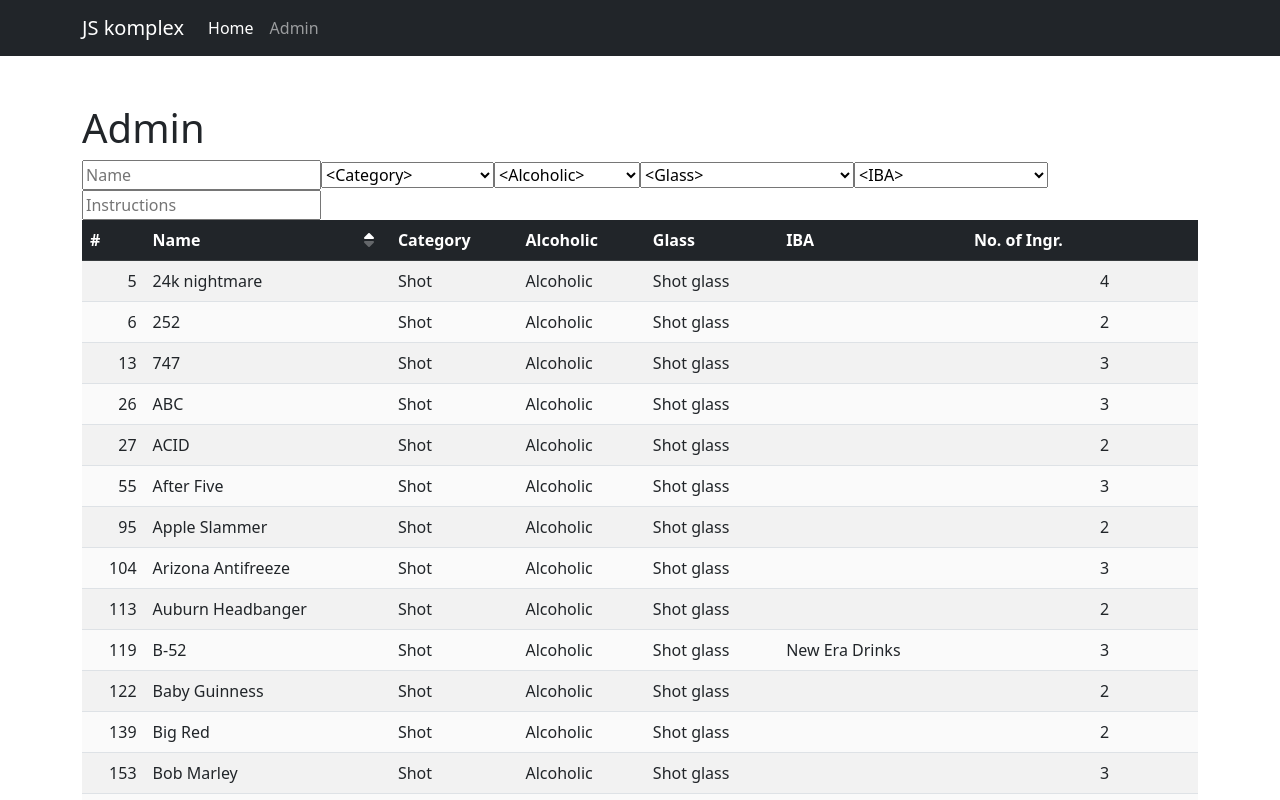
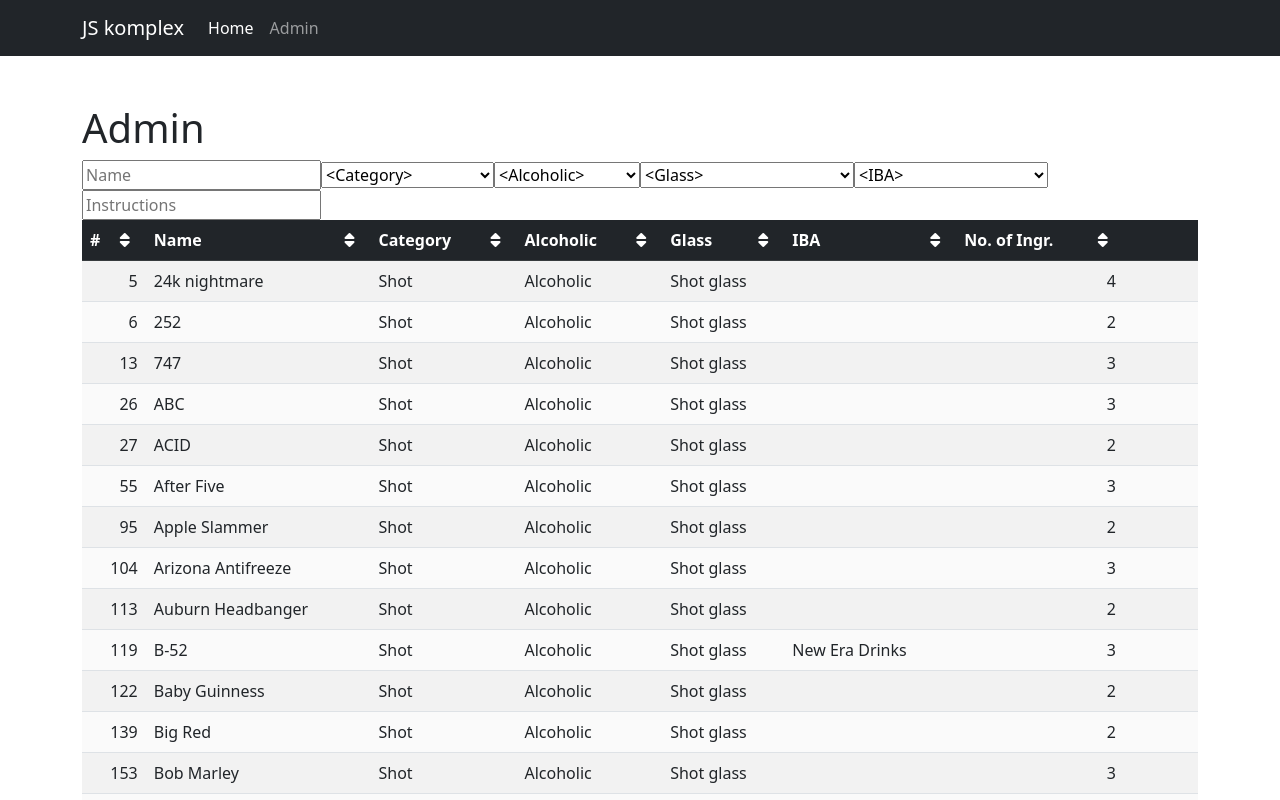
Before and after one commit to zschopper/js-cocktails-n-dreams, a plain HTML site: page admin.html in a window 1280 px wide. Both pictures are taken after a click on the element "Name". Shown: the top 800 px of the page. Drawn offline with nearby package versions, Linux system fonts and the light colour scheme.

Commit message:
Items refactored to Drinks class, sorting works again

```diff
--- a/assets/css/index.css
+++ b/assets/css/index.css
@@ -28,38 +28,25 @@ tr:hover .data-operations {
     cursor: pointer;
 }
 
-table thead > tr > th[aria-sort],
-table thead > tr > th[aria-sort="ascending"],
-table thead > tr > th[aria-sort="descending"] {
+table thead > tr > th[data-sortable] {
+  cursor: pointer;
   padding-right: 30px;
+  position: relative;
 }
 
 table thead > tr > th:active {
   outline: 0;
 }
 
-table thead [aria-sort],
-table thead [aria-sort="ascending"],
-table thead [aria-sort="descending"] {
-  cursor: pointer;
-  position: relative;
-}
-
-table thead [aria-sort]:after,
-table thead [aria-sort]:before,
-table thead [aria-sort="ascending"]:after,
-table thead [aria-sort="ascending"]:before,
-table thead [aria-sort="descending"]:after,
-table thead [aria-sort="descending"]:before {
+table thead [data-sortable]:after,
+table thead [data-sortable]:before {
   position: absolute;
   bottom: 0.5em;
   display: block;
   opacity: 0.3;
 }
 
-table thead [aria-sort]:before,
-table thead [aria-sort="ascending"]:before,
-table thead [aria-sort="descending"]:before {
+table thead [data-sortable]:before {
   right: 1em;
   content: "\f0de";
   font-family: "Font Awesome\ 5 Free";
@@ -67,9 +54,7 @@ table thead [aria-sort="descending"]:before {
   font-size: 1rem;
 }
 
-table thead [aria-sort]:after,
-table thead [aria-sort="ascending"]:after,
-table thead [aria-sort="descending"]:after {
+table thead [data-sortable]:after {
   content: "\f0dd";
   font-family: "Font Awesome\ 5 Free";
   font-weight: 900;
@@ -77,8 +62,8 @@ table thead [aria-sort="descending"]:after {
   font-size: 1rem;
 }
 
-table thead [aria-sort="ascending"]:before,
-table thead [aria-sort="descending"]:after {
+table thead [data-sortable]:before,
+table thead [data-sortable]:after {
   opacity: 1;
 }
 
--- a/assets/js/ItemsTable.js
+++ b/assets/js/ItemsTable.js
@@ -1,6 +1,6 @@
 "use strict";
 
-import { fieldDefs, filteredItemList, itemList, sortItems } from "./items.js";
+import { Drinks } from "./items.js";
 
 export class ItemsTable {
 
@@ -34,7 +34,7 @@ export class ItemsTable {
             if (items.length > 0) {
                 thead += "<tr>";
                 // console.log(fieldDefs);
-                for (let field of fieldDefs) {
+                for (let field of Drinks.fieldDefs) {
                     if (field.displayOn.includes("table")) {
                         thead += `<th data-key="${field.name}" data-sortable="${field.sortable}">${field.title}</th>`;
                     }
@@ -46,8 +46,7 @@ export class ItemsTable {
                 `<thead class="table-dark">${thead}</thead>` +
                 `<tbody></tbody>` +
                 `</table>`);
-
-            $(this.container + " table th[data-sortable='true']").off().on("click", thClick);
+            $(this.container + " table th[data-sortable='true']").off("click", thClick).on("click", thClick);
 
         } else {
             $(this.container + " table tbody").empty();
@@ -66,7 +65,7 @@ export class ItemsTable {
             let item = items[index];
 
             html += `<tr data-internalid="${index}">`
-            for (let field of fieldDefs) {
+            for (let field of Drinks.fieldDefs) {
                 if (field.displayOn.includes("table")) {
                     switch(field.displayAs) {
                         case "image":
@@ -100,29 +99,26 @@ function deleteClick(event) {
     let idx = $(event.target).closest("*[data-internalid]").attr("data-internalid");
     console.log("deleteClick", idx)
     itemList.splice(idx, 1);
-    ItemsTable.instance.buildTable(filteredItemList);
+    ItemsTable.instance.buildTable(Drinks.filteredItemList);
 }
 
 function editClick(event) {
     let idx = $(event.target).closest("*[data-internalid]").attr("data-internalid");
     // openModal(itemList[idx], fieldDefs, modalParent);
     console.log("editClick", idx);
-    ItemsTable.instance.buildTable(filteredItemList);
+    ItemsTable.instance.buildTable(Drinks.filteredItemList);
 }
 
 function thClick(event) {
     let target = $(event.target)
 
-    if (target.attr("aria-sort") !== undefined) {
-        if (target.attr("aria-sort") == "ascending")
-            target.attr("aria-sort", "descending");
-        else if (target.attr("aria-sort") == "descending")
-            target.attr("aria-sort", "ascending");
+    if (target.attr("aria-sort") == "ascending") {
+        target.attr("aria-sort", "descending");
     } else {
         $("th[aria-sort]").removeAttr("aria-sort");
         target.attr("aria-sort", "ascending");
     }
-    sortItems(target.attr("data-key"), target.attr("aria-sort") === "ascending");
-    ItemsTable.instance.buildTable(filteredItemList);
 
+    Drinks.sortItems(target.attr("data-key"), target.attr("aria-sort") === "ascending");
+    ItemsTable.instance.buildTable(Drinks.filteredItemList);
 }
--- a/assets/js/filterUI.js
+++ b/assets/js/filterUI.js
@@ -1,4 +1,4 @@
-import { itemList, fieldDefs, fieldValues } from "./items.js";
+import { Drinks } from "./items.js";
 
 export class FilterUI { // singleton class
 
@@ -22,8 +22,8 @@ export class FilterUI { // singleton class
 
         this.container = container;
 
-        for (let key in fieldDefs) {
-            let field = fieldDefs[key];
+        for (let key in Drinks.fieldDefs) {
+            let field = Drinks.fieldDefs[key];
             if (field.filter != "") {
 
                 // console.log("FilterUI.initFields, FilterField: ", key, field);
@@ -33,9 +33,9 @@ export class FilterUI { // singleton class
                 } else if (field.filter == "list") {
                     // console.log("FilterField: (list)", key, field)
                     let options = "";
-                    // console.log("xx",fieldValues, field.name);
+                    // console.log("xx", Drinks.fieldValues, field.name);
 
-                    let currentFieldValues = fieldValues[field.name]
+                    let currentFieldValues = Drinks.fieldValues[field.name]
                     for (let key in currentFieldValues) {
                         let optionText = currentFieldValues[key];
                         if (optionText == "") {
@@ -56,25 +56,27 @@ export class FilterUI { // singleton class
         let text = target.text();
         let fieldName = target.data("fieldName")
         let fieldDisplayName = target.data("fieldDisplayName")
+
         if (target.is("select")) {
             let selected = target.children("option:selected");
             text = selected.text();
-            selected.prop("disabled", "true");
+            selected.prop("disabled", "true"); // disable selected item to avoid be selected again
         } else if (target.is("input:text")) {
-
             text = target.val();
             target.val("") // cleanup input after using its value
         }
 
         // console.log("filterFieldChange", target, value, text, fieldName, fieldDisplayName);
-        $(this.container).append(`<div class="filter-badge" data-field-name="${fieldName}" data-value="${value}">${fieldDisplayName}: ${text}<sm><button type="button" class="btn btn-sm btn-close" aria-label="Close"></button></sm></div>`)
-        $(this.container).children(".filter-badge").off().on("click", event => this.removeFilterClick(event))
-
+        $(this.container).append(`<div class="filter-badge" data-field-name="${fieldName}" data-value="${value}">${fieldDisplayName}: ${text}<button type="button" class="btn btn-sm btn-close" aria-label="Close"></button></div>`)
+        console.log($(this.container).children(".filter-badge button"))
+        $(this.container + " .filter-badge button").off().on("click", event => this.removeFilterClick(event))
     }
 
     removeFilterClick(event) {
+
         console.log("removeFilterClick")
-        $(event.target).remove()
+        // TODO: re-enable selected but disabled item.
+        $(event.target).parent(".filter-badge").remove()
     }
 }
 
--- a/assets/js/items.js
+++ b/assets/js/items.js
@@ -1,7 +1,12 @@
+"use strict";
+
 import { Drink } from "./drink.js";
-export let itemList = [];
-export let filteredItemList =  [];
-export let fieldDefs = [
+
+export class Drinks {
+
+    static itemList = [];
+    static filteredItemList = [];
+    static fieldDefs = [
         {
             name: "id",
             title: "#",
@@ -76,12 +81,7 @@ export let fieldDefs = [
         },
     ];
 
-// create object from field def list (for quicker access of fields by their name)
-export let fieldDefByName = {};
-
-fieldDefs.map((v, k) => { fieldDefByName[v.name] = v });
-
-export let fieldValues = {
+    static fieldValues = {
         alcoholic: [],
         category: [],
         glass: [],
@@ -89,8 +89,90 @@ export let fieldValues = {
         ingredient: [],
     };
 
-export function loadItems() {
-    itemList = [];
+    // create object from field def list (for quicker access of fields by their name)
+    static fieldDefByName = {};
+
+    static init() {
+        Drinks.fieldDefs = [
+            {
+                name: "id",
+                title: "#",
+                displayAs: "number",
+                displayOn: ["card", "table"],
+                sortable: true,
+                filter: "number",
+            },
+            {
+                name: "name",
+                title: "Name",
+                displayAs: "text",
+                displayOn: ["card", "table"],
+                sortable: true,
+                filter: "text",
+            },
+            {
+                name: "category",
+                title: "Category",
+                displayAs: "text",
+                displayOn: ["card", "table"],
+                sortable: true,
+                filter: "list",
+            },
+            {
+                name: "alcoholic",
+                title: "Alcoholic",
+                displayAs: "text",
+                displayOn: ["card", "table"],
+                sortable: true,
+                filter: "list",
+            },
+            {
+                name: "image",
+                title: "Image",
+                displayAs: "image",
+                displayOn: ["card"],
+                sortable: false,
+                filter: "",
+            },
+            {
+                name: "glass",
+                title: "Glass",
+                displayAs: "text",
+                displayOn: ["card", "table"],
+                sortable: true,
+                filter: "list",
+            },
+            {
+                name: "iba",
+                title: "IBA",
+                displayAs: "text",
+                displayOn: ["card", "table"],
+                sortable: true,
+                filter: "list",
+            },
+            {
+                name: "instructions",
+                title: "Instructions",
+                displayAs: "text",
+                displayOn: ["card"],
+                sortable: false,
+                filter: "text",
+            },
+            {
+                name: "noOfIngredients",
+                title: "No. of Ingr.",
+                displayAs: "number",
+                displayOn: ["table"],
+                sortable: true,
+                filter: "",
+            },
+        ];
+
+        Drinks.fieldDefs.map((v, k) => { Drinks.fieldDefByName[v.name] = v });
+    }
+
+    static loadItems() {
+        Drinks.itemList = [];
 
         $.ajax({
             url: 'assets/data/all_drinks.json',
@@ -113,33 +195,32 @@ export function loadItems() {
                         ingredients: [],
                     }
 
-                fieldValues["alcoholic"].push(values.alcoholic);
-                fieldValues["category"].push(values.category);
-                fieldValues["glass"].push(values.glass);
-                fieldValues["iba"].push(values.iba);
+                    Drinks.fieldValues["alcoholic"].push(values.alcoholic);
+                    Drinks.fieldValues["category"].push(values.category);
+                    Drinks.fieldValues["glass"].push(values.glass);
+                    Drinks.fieldValues["iba"].push(values.iba);
                     let i = 1;
                     while (item.hasOwnProperty("strIngredient" + i) && item["strIngredient" + i]) {
                         values.ingredients.push({
                             "measure": item["strMeasure" + i],
                             "ingredient": item["strIngredient" + i],
                         });
-                    fieldValues["ingredient"].push(item["strIngredient" + i]);
+                        Drinks.fieldValues["ingredient"].push(item["strIngredient" + i]);
                         i += 1;
                     }
-                itemList.push(new Drink(values));
+                    Drinks.itemList.push(new Drink(values));
 
-                // don't load all items - for testing
-                // if (itemList.length == 200)
+                    // limit number of items - for testing
+                    // if (Drinks.itemList.length == 200)
                     //     break;
                 }
 
-            // make lists unique
-            for (const key in fieldValues) {
-                fieldValues[key] = [... new Set(fieldValues[key])].sort().filter(item => item);
-                fieldValues[key].unshift("")
+                // make filter lists unique
+                for (const key in Drinks.fieldValues) {
+                    Drinks.fieldValues[key] = [... new Set(Drinks.fieldValues[key])].sort().filter(item => item);
+                    Drinks.fieldValues[key].unshift("")
                 }
 
-            console.log(itemList, fieldValues);
             },
             fail: function () {
                 console.log("Loading items: An error has occurred.");
@@ -147,14 +228,14 @@ export function loadItems() {
         });
     }
 
-export function sortItems(field, ascending = true) {
+    static sortItems(field, ascending = true) {
         console.log("sortItems", [field, ascending]);
 
-    let fieldDef = fieldDefByName[field];
+        let fieldDef = Drinks.fieldDefByName[field];
 
         console.log("sortItems:field", fieldDef);
 
-    filteredItemList.sort((a, b) => {
+        Drinks.filteredItemList.sort((a, b) => {
             // console.log("sort", a, b, fieldDef);
 
             let dir = 1;
@@ -164,7 +245,7 @@ export function sortItems(field, ascending = true) {
 
             switch (fieldDef.displayAs) {
                 case "text":
-                console.log("cmp", a[field], b[field] );
+                    // console.log("cmp", a[field], b[field]);
 
                     return a[field].toString().localeCompare(b[field]) * dir;
                 case "number":
@@ -175,7 +256,7 @@ export function sortItems(field, ascending = true) {
         });
     }
 
-export function filterItems(filters) {
+    static filterItems(filters) {
         // console.log("filterItems: filters", filters);
         if (!filters) {
             return itemList;
@@ -197,13 +278,18 @@ export function filterItems(filters) {
             }
         }
 
-    filteredItemList = itemList.filter((item) => {
+        Drinks.filteredItemList = Drinks.itemList.filter((item) => {
 
             for (let key in filterFields) {
-            if (!filterFields[key].includes(item[key])){
-                return false;}
+                if (!filterFields[key].includes(item[key])) {
+                    return false;
+                }
             }
             return true;
         });
-    return filteredItemList;
+        return Drinks.filteredItemList;
     }
+
+}
+
+Drinks.init();
--- a/assets/js/script.js
+++ b/assets/js/script.js
@@ -3,21 +3,24 @@
 import { ItemsTable } from "./ItemsTable.js";
 // import { openModal } from "./modal.js";
 // import {  } from "./utils.js";
-import { itemList, loadItems, filterItems } from "./items.js";
+import { Drinks } from "./items.js";
 import { FilterUI } from "./filterUI.js";
 
 
 $(function () {
     console.log("Right, let's go adventuring!");
     utils();
-    loadItems();
+    console.log("len before load", Drinks.itemList.length);
+    Drinks.loadItems();
+    console.log("len after load", Drinks.itemList.length);
+
     FilterUI.instance.initFields("#filter-container")
     ItemsTable.instance.setContainer("#table-container");
 
     // applyFilter()
-    let filteredItemList = filterItems(["category: Shot", "alcoholic: Alcoholic", "glass: Shot glass"])
+    Drinks.filteredItemList = Drinks.filterItems(["category: Shot", "alcoholic: Alcoholic", "glass: Shot glass"])
 
-    ItemsTable.instance.buildTable(filteredItemList);
+    ItemsTable.instance.buildTable(Drinks.filteredItemList);
 });
 
 function utils() {
```
Lines whose indentation alone changed are shown as unchanged.
